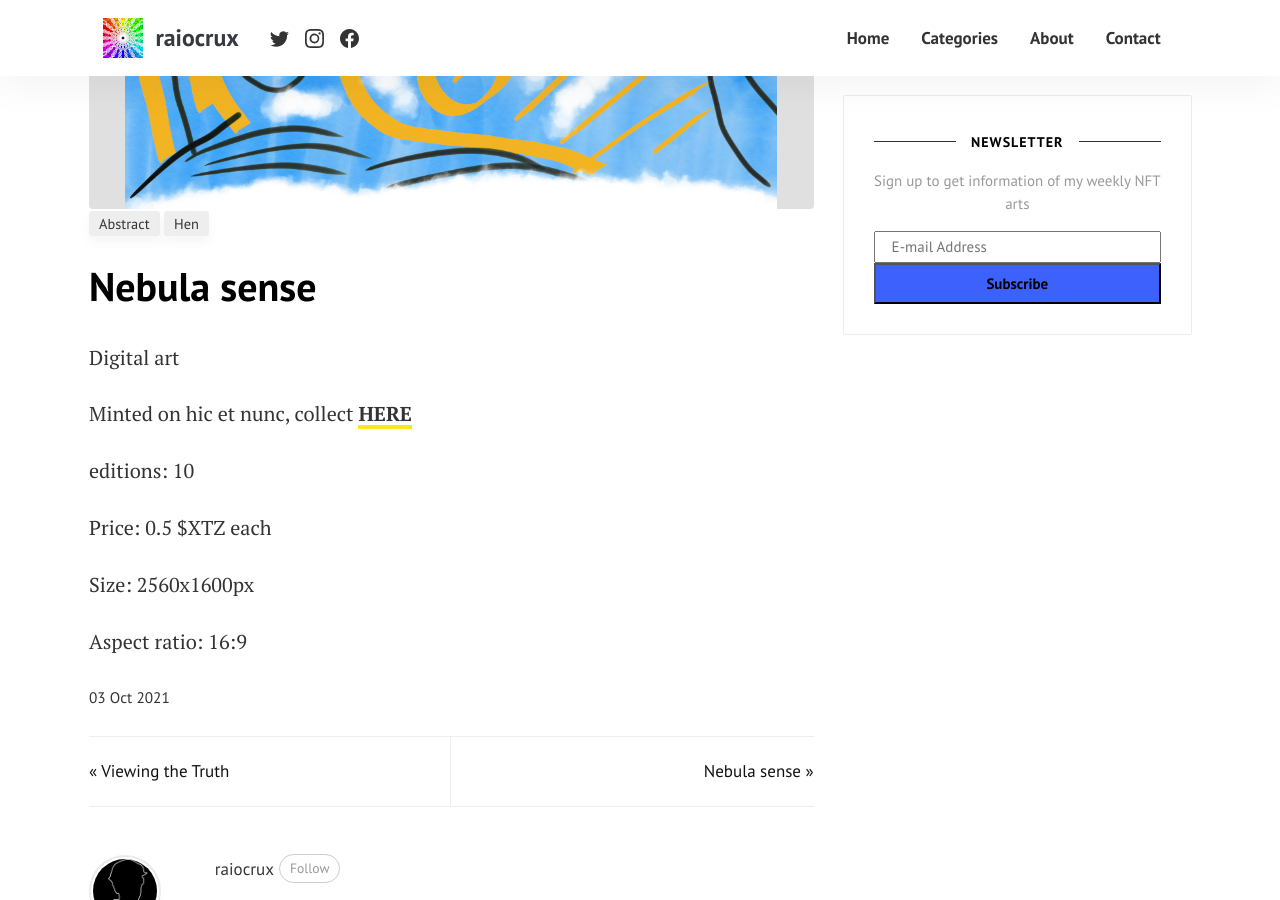
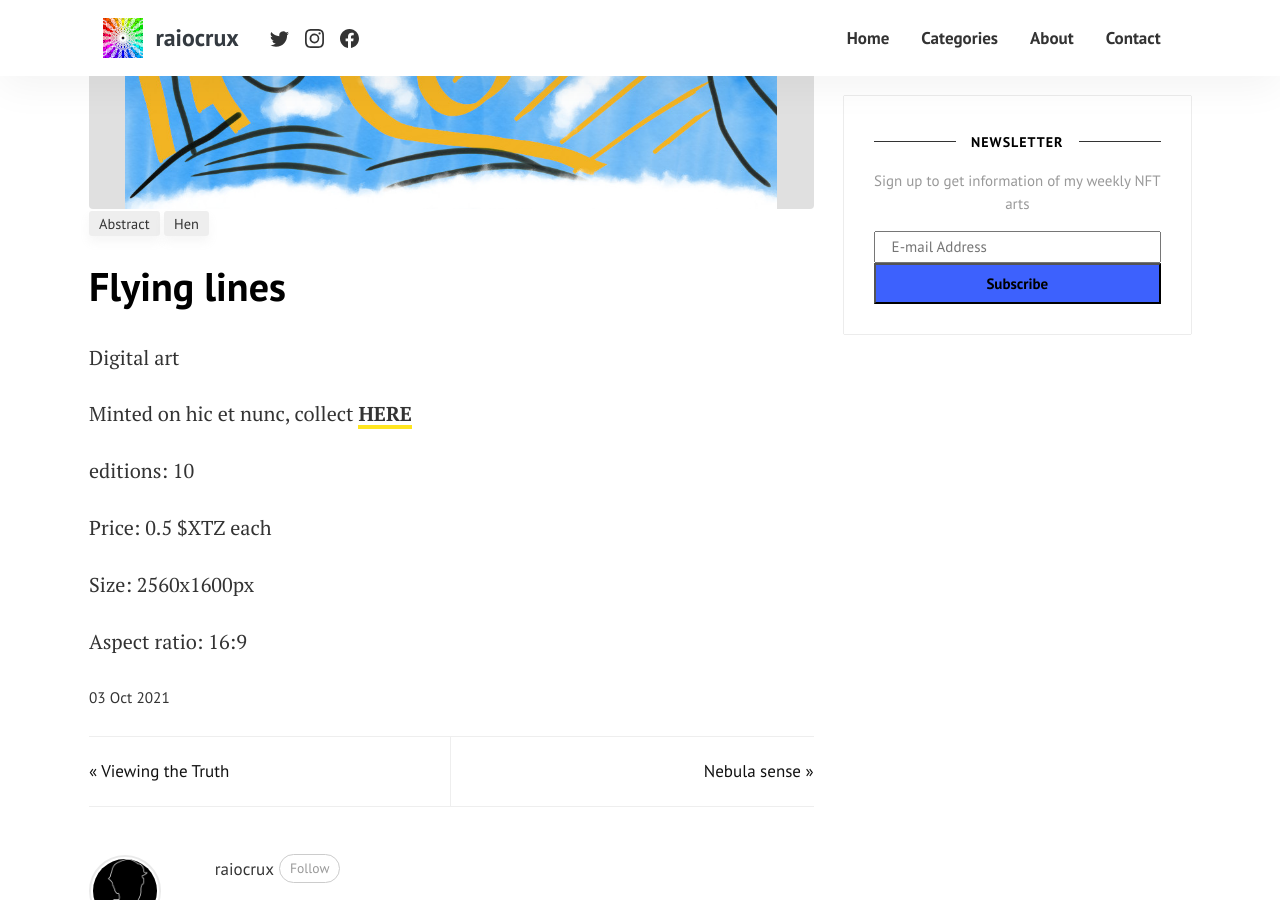
Before and after one commit to raiocrux/website, a Jekyll site: the page built from _posts/2021-10-03-flying-lines.md, in a window 1280 px wide and 900 px high, scrolled down 315 px. Built offline with Jekyll 4.4.1, drawn with Linux system fonts in a browser that asks for light colours; comment, search, counter and statistics services are not loaded.

Commit message:
updating title

```diff
--- a/_posts/2021-10-03-flying-lines.md
+++ b/_posts/2021-10-03-flying-lines.md
@@ -1,6 +1,6 @@
 ---
 layout: post
-title:  "Nebula sense"
+title:  "Flying lines"
 author: raiocrux
 categories: [ hen, abstract ]
 image: assets/images/blog/2021-10-03-flying-lines.jpg
```
